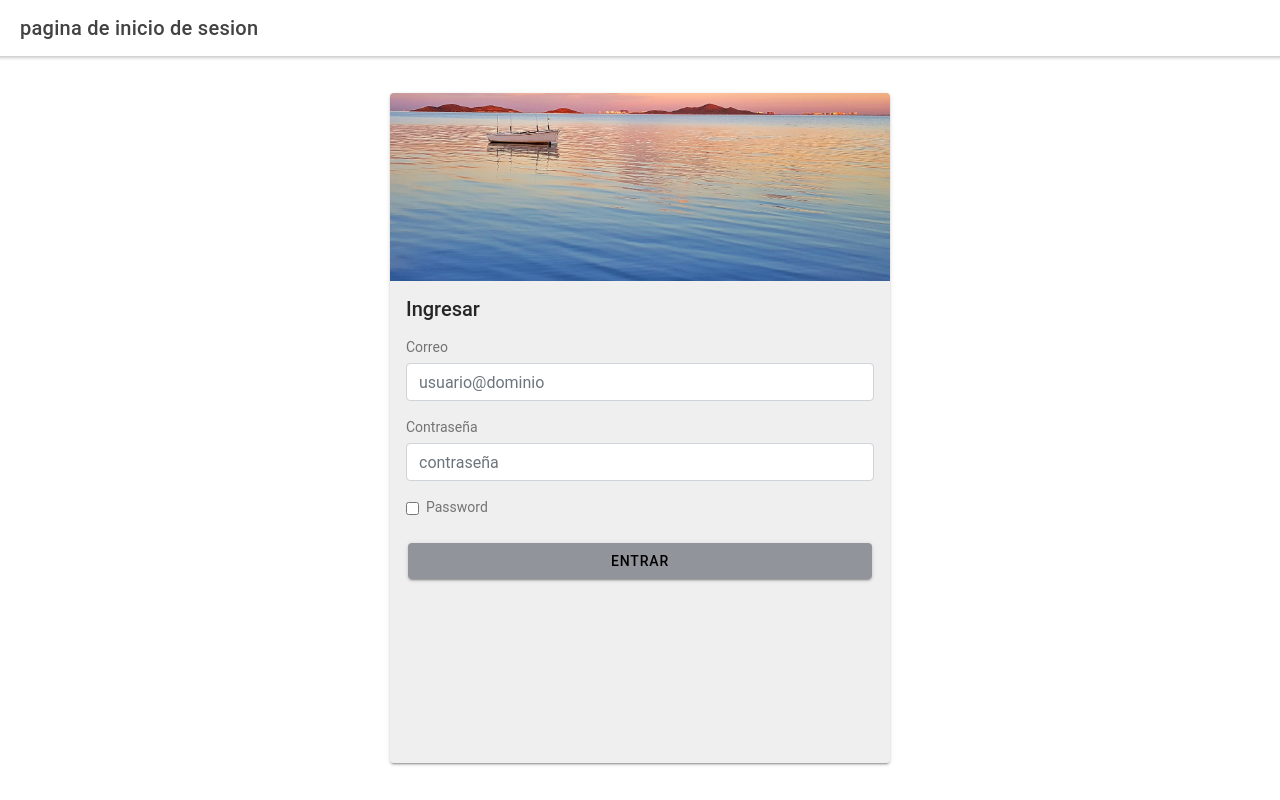
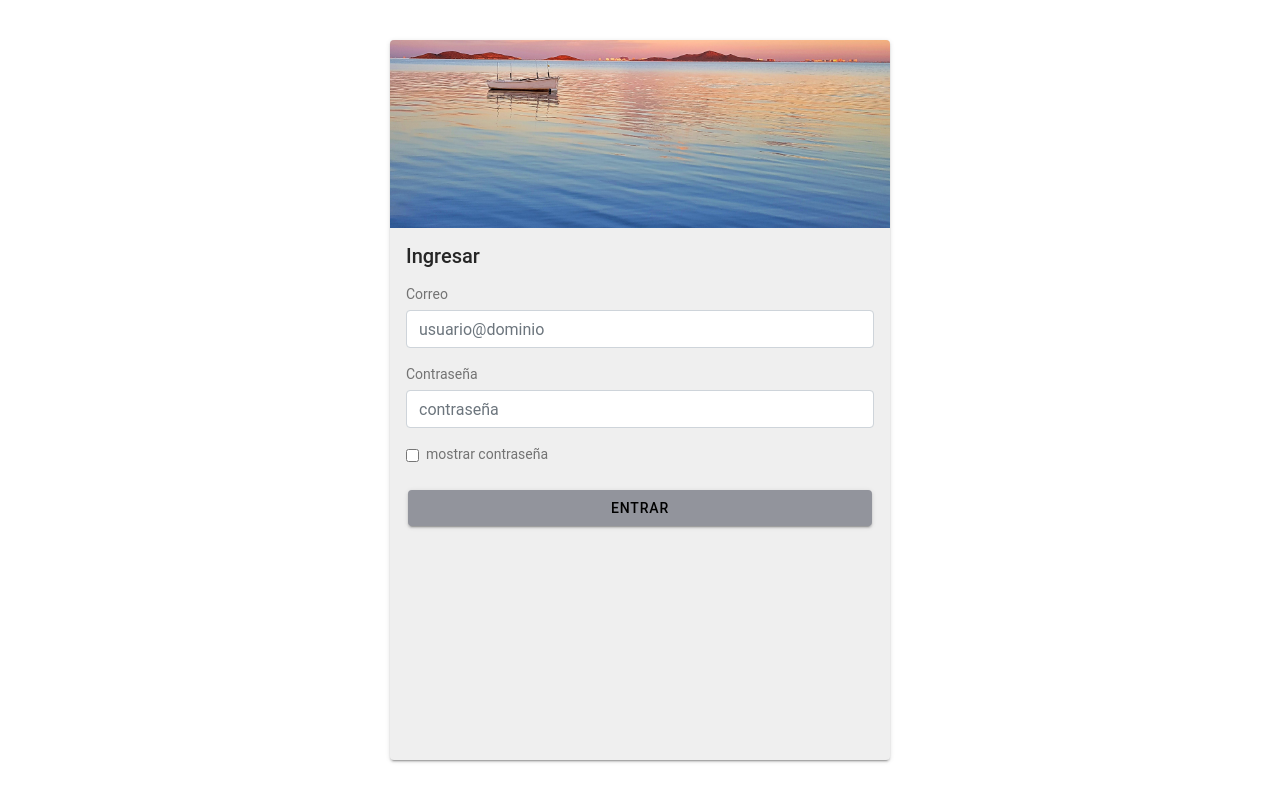
Before and after one commit to elgael06/front-control, a React (Create React App) app: page /page/login in a window 1280 px wide. Built offline with nearby package versions, Linux system fonts and the light colour scheme.

Commit message:
sesion de usuario.

```diff
--- a/package.json
+++ b/package.json
@@ -16,6 +16,7 @@
     "@types/react-dom": "^16.9.10",
     "@types/react-router": "^5.1.11",
     "@types/react-router-dom": "^5.1.7",
+    "axios": "^0.21.1",
     "bootstrap": "^4.6.0",
     "ionicons": "^5.4.0",
     "react": "^17.0.1",
@@ -71,5 +72,5 @@
     "@types/react-redux": "^7.1.16"
   },
   "description": "An Ionic project",
-  "proxy": "http://localhost:8000"
+  "proxy": "https://base-back-end-api.herokuapp.com"
 }
--- a/src/App.tsx
+++ b/src/App.tsx
@@ -45,6 +45,9 @@ const App: React.FC = () => {
               <Route path="/" exact={true}>
                 <Redirect to="/page/Inicio" />
               </Route>
+              <Route path="/page/login" exact={true}>
+                <Redirect to="/page/Inicio" />
+              </Route>
               <Route path="/page" exact={true}>
                 <Redirect to="/page/Inicio" />
               </Route>
--- /dev/null
+++ b/src/api/login.ts
@@ -0,0 +1,7 @@
+import axios from 'axios';
+
+export const login = async (email='',password='') => {
+    const { data } = await axios.post('/api/v1/sesion/login',
+        {email,password});
+    return data;
+}
--- a/src/components/Menu/Menu.tsx
+++ b/src/components/Menu/Menu.tsx
@@ -14,6 +14,7 @@ import { useLocation } from 'react-router-dom';
 import { peopleCircle, peopleOutline, cardSharp, cardOutline, accessibility, accessibilityOutline,fastFood,navigateCircle, navigateOutline,homeSharp,homeOutline } from 'ionicons/icons';
 import './Menu.css';
 import data_app from '../../assets/data_app.json';
+import { useSelector } from 'react-redux';
 
 interface AppPage {
   url: string;
@@ -62,6 +63,7 @@ const appPages: AppPage[] = [
 ];
 
 const Menu: React.FC = () => {
+  const { name='',email='' } = useSelector((state: any) => state.sesion);
   const location = useLocation();
 
   return (
@@ -69,7 +71,9 @@ const Menu: React.FC = () => {
       <IonContent>
         <IonList id="inbox-list">
           <IonListHeader>{ data_app.name}</IonListHeader>
-          <IonNote>{ data_app.creator}</IonNote>
+          <IonNote>{name}</IonNote>
+          <hr />
+          <IonNote>{ email }</IonNote>
           {appPages.map((appPage, index) => {
             return (
               <IonMenuToggle key={index} autoHide={false}>
--- a/src/pages/Login/Login.tsx
+++ b/src/pages/Login/Login.tsx
@@ -1,31 +1,44 @@
 import { IonButton, IonCard, IonCardContent, IonCardHeader, IonCardSubtitle, IonCardTitle, IonContent, IonHeader, IonImg, IonInput, IonItem, IonPage, IonRow, IonTitle, IonToolbar } from "@ionic/react"
+
 import { FormControl, Form } from 'react-bootstrap';
+import './styles.css';
 
 import imagen from './assets/mar_1.jpg';
+import { useState } from "react";
+import { login } from "../../api/login";
+import { useDispatch } from "react-redux";
+
+type formType = {
+    email: string,
+    password: string,
+    statusPass: boolean
+}
+const initialStateForm: formType = {
+    email: '',
+    password: '',
+    statusPass:false
+}
 
 const Login = () => {
+    const [state, setState] = useState<formType>(initialStateForm);
+    const dispatch = useDispatch();
+
+    const submitLogin = async (e:any) => {
+        e.preventDefault();
+        console.log(state);
+        const data = await login(state.email, state.password);
+        dispatch({ type: 'ADD_SESION', value: {...data.sesion,status:data.status}})
+    }
 
     return <IonPage>
-        <IonHeader>
-            <IonToolbar>
-                <IonTitle>pagina de inicio de sesion</IonTitle>
-            </IonToolbar>
-        </IonHeader>
         <IonContent >
-            <div style={{
-                display: 'flex',
-                justifyContent:'center',
-                height: '100%',
-                alignItems:'center',
-            }} >
-                <IonCard style={{ width: '90%', maxWidth: 500, height: '90%' , background:'#00000010'}}>
+            <div id='container_div'>
+                <IonCard id='card_login' >
                     <IonImg   src={imagen}  />
-                    <IonCardHeader >
-                        <IonCardTitle>Ingresar</IonCardTitle>
-                    </IonCardHeader>
+                    <IonCardHeader > <IonCardTitle>Ingresar</IonCardTitle></IonCardHeader>
 
                     <IonCardContent >
-                        <Form>
+                        <Form onSubmit={submitLogin}>
                             <Form.Group>
                                 <Form.Label>Correo</Form.Label>
                                 <FormControl
@@ -33,6 +46,8 @@ const Login = () => {
                                     minLength={8}
                                     type='email'
                                     placeholder='usuario@dominio'
+                                    value={state.email}
+                                    onChange={e => setState({ ...state, email: e.target.value })}
                                 />
                             </Form.Group>
 
@@ -40,17 +55,25 @@ const Login = () => {
                                 <Form.Label>Contraseña</Form.Label>
                                 <FormControl
                                     required
-                                    type='password'
+                                    type={state.statusPass ?'':'password'}
                                     placeholder='contraseña'
                                     minLength={6}
+                                    value={state.password}
+                                    onChange={e => setState({ ...state, password: e.target.value })}
                                 />
                             </Form.Group>
+
                             <Form.Check >
-                                <Form.Check.Input />
-                                <Form.Check.Label>Password</Form.Check.Label>
+                                <Form.Check.Input
+                                    checked={state.statusPass}
+                                    onChange={() => setState({ ...state, statusPass: !state.statusPass })}
+                                />
+                                <Form.Check.Label>mostrar contraseña</Form.Check.Label>
                             </Form.Check>
+
                             <br/>
                             <IonButton fill='solid' type='submit' expand='block' >Entrar</IonButton>
+
                         </Form>
                     </IonCardContent>
                 </IonCard>
--- /dev/null
+++ b/src/pages/Login/styles.css
@@ -0,0 +1,13 @@
+#container_div {
+  display: flex;
+  justify-content: center;
+  height: 100%;
+  align-items: center;
+}
+
+#card_login {
+  width: 90%;
+  max-width: 500px;
+  height: 90%;
+  background: #00000010;
+}
```
Also changed, not shown: 1 other file (tests, documents, lock files or other folders).
